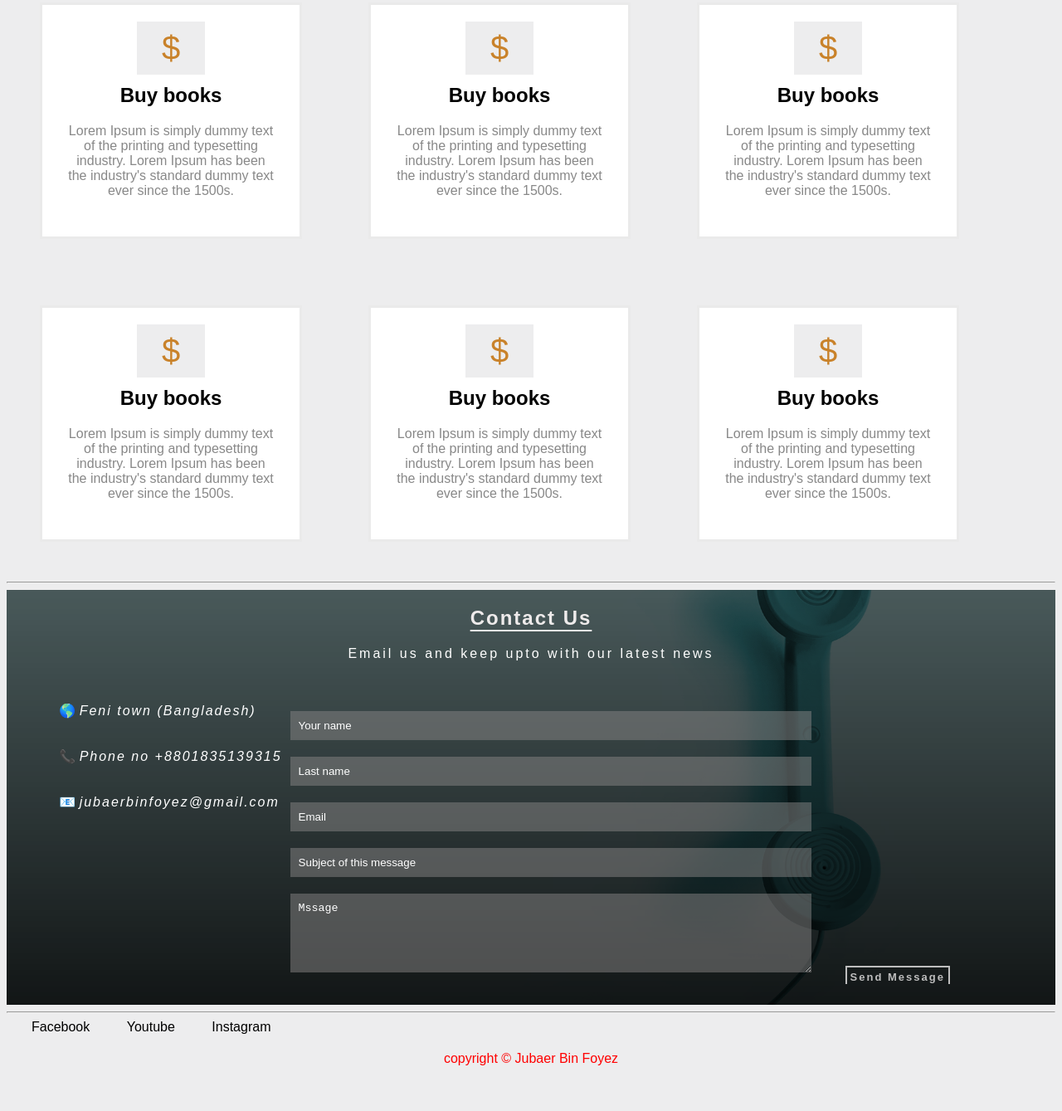
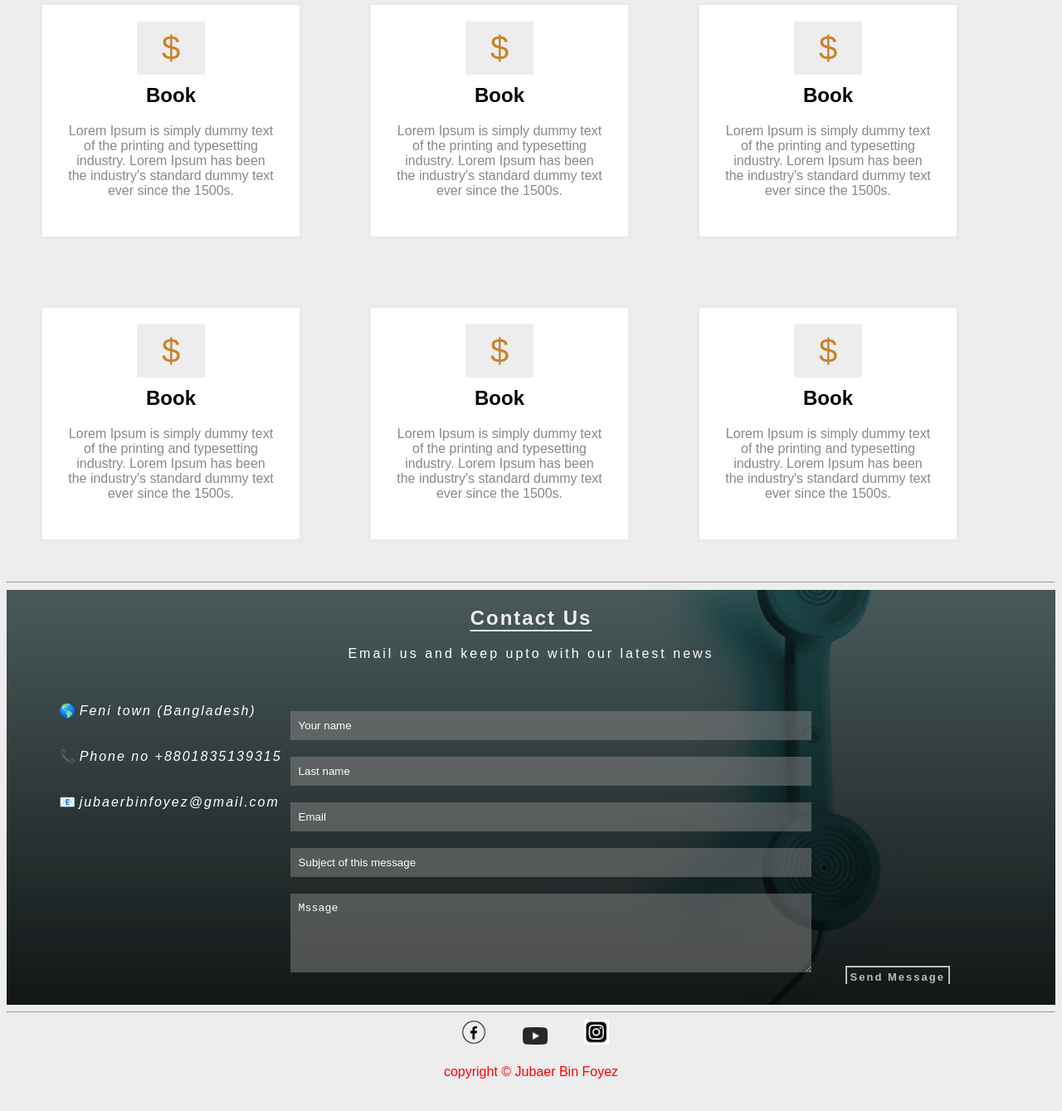
Before and after one commit to jubaeer/isalm, a plain HTML site: page index.html in a window 1280 px wide. Shown: the part 1387-2726 px from the top of the page at 83% size. Drawn offline with Linux system fonts and the light colour scheme.

Commit message:
Add files via upload

```diff
--- a/index.html
+++ b/index.html
@@ -63,42 +63,42 @@
 
     <div class="footer">
       <span>$</span>
-      <h2>Buy books</h2>
+      <h2>Book</h2>
       <p>Lorem Ipsum is simply dummy text of the printing and typesetting industry.
          Lorem Ipsum has been the industry's standard dummy text ever since the 1500s.</p>
     </div>
 
     <div class="footer">
       <span>$</span>
-      <h2>Buy books</h2>
+      <h2>Book</h2>
       <p>Lorem Ipsum is simply dummy text of the printing and typesetting industry.
          Lorem Ipsum has been the industry's standard dummy text ever since the 1500s.</p>
     </div>
 
     <div class="footer">
       <span>$</span>
-      <h2>Buy books</h2>
+      <h2>Book</h2>
       <p>Lorem Ipsum is simply dummy text of the printing and typesetting industry.
          Lorem Ipsum has been the industry's standard dummy text ever since the 1500s.</p>
     </div>
 
     <div class="footer">
       <span>$</span>
-      <h2>Buy books</h2>
+      <h2>Book</h2>
       <p>Lorem Ipsum is simply dummy text of the printing and typesetting industry.
          Lorem Ipsum has been the industry's standard dummy text ever since the 1500s.</p>
     </div>
 
     <div class="footer">
       <span>$</span>
-      <h2>Buy books</h2>
+      <h2>Book</h2>
       <p>Lorem Ipsum is simply dummy text of the printing and typesetting industry.
          Lorem Ipsum has been the industry's standard dummy text ever since the 1500s.</p>
     </div>
 
     <div class="footer">
       <span>$</span>
-      <h2>Buy books</h2>
+      <h2>Book</h2>
       <p>Lorem Ipsum is simply dummy text of the printing and typesetting industry.
          Lorem Ipsum has been the industry's standard dummy text ever since the 1500s.</p>
     </div>
@@ -148,13 +148,15 @@
     <hr>
     <!--contact end-->
 
+    <div class="end">
     <end class="bottom-end" style="text-align: center;">
-      <a href="https://www.facebook.com/">Facebook</a>
-      <a href="https://www.youtube.com/">Youtube</a>
-      <a href="https://www.instagram.com/">Instagram</a>
+      <a href="https://www.facebook.com/"><img src="image/fa.png" class="fb"></a>
+      <a href="https://www.youtube.com/"><img src="image/tube.png" class="fb"></a>
+      <a href="https://www.instagram.com/"><img src="image/inst.jpg" class="fb"></a>
       <p>copyright &copy; Jubaer Bin Foyez</p>
+
   </end>
-
+</div>
 
 </body>
 </html>
--- a/style.css
+++ b/style.css
@@ -227,6 +227,7 @@ textarea::placeholder{
 
     text-align: center;
     padding: 10px;
+
 }
 .bottom-end a{
     color: black;
@@ -244,3 +245,11 @@ textarea::placeholder{
     text-decoration: underline;
     color: tomato;
 }
+.end{
+    text-align: center;
+
+}
+.fb{
+    width: 30px;
+
+}
```
Also changed, not shown: image/fa.png (added), image/inst.jpg (added), image/tube.png (added).
